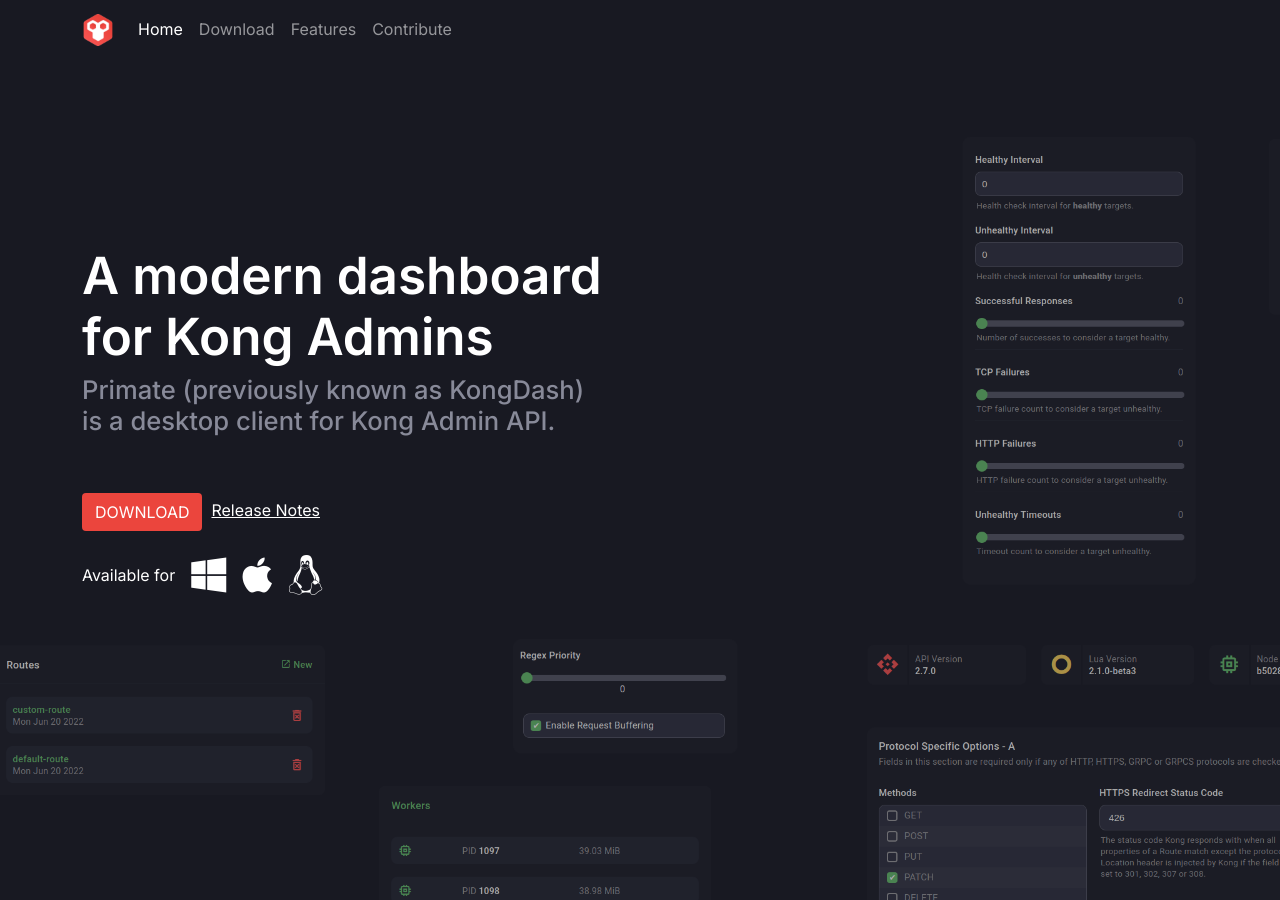
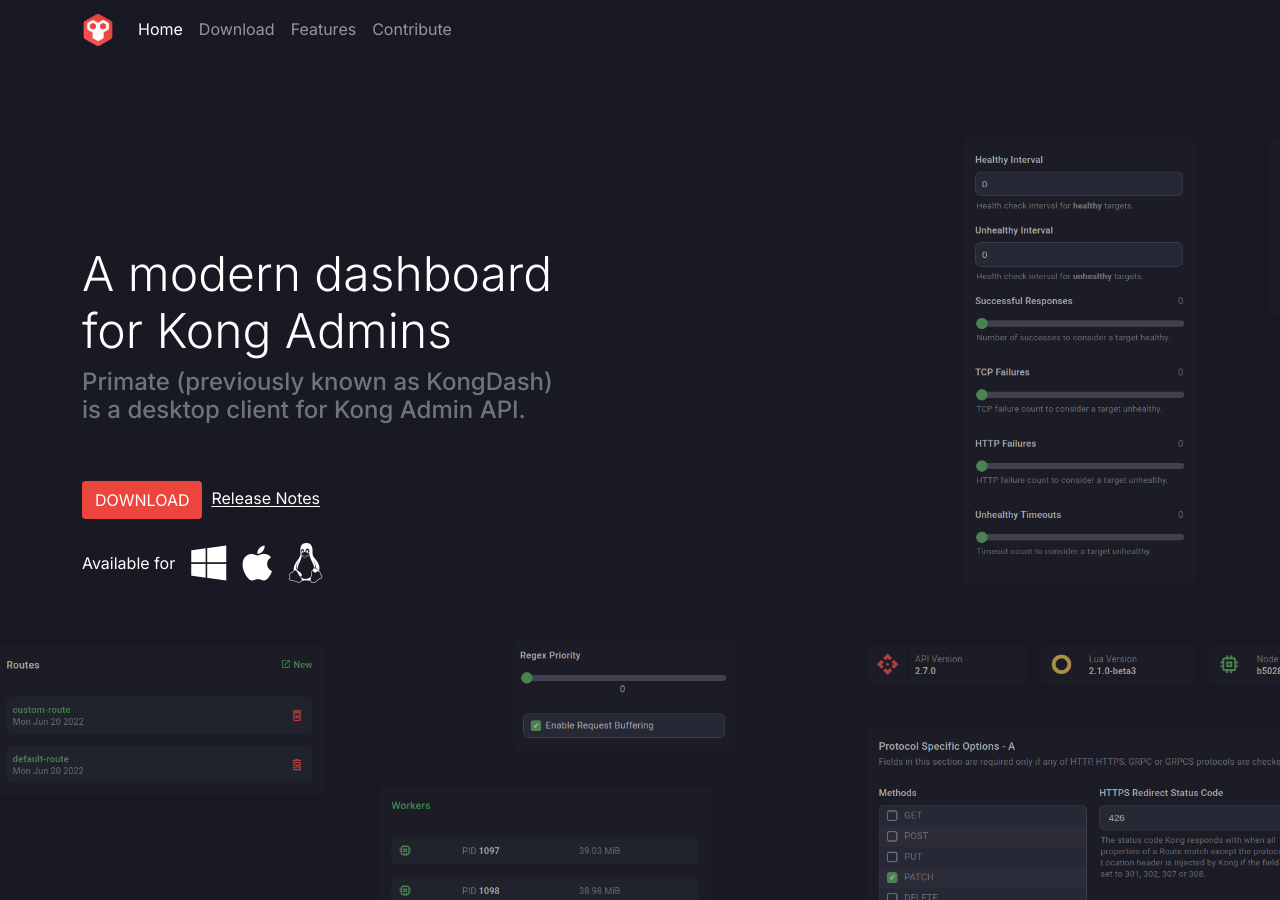
Before and after one commit to getprimate/website, a Jekyll site: the page built from index.html, in a window 1280 px wide and 900 px high. Built offline with Jekyll 4.4.1, drawn with Linux system fonts in a browser that asks for light colours; nearby versions of some CDN libraries.

Commit message:
remove: Unwanted style overrides

```diff
--- /dev/null
+++ b/_data/url.yml
@@ -0,0 +1,3 @@
+github_org: "https://github.com/getprimate"
+twitter_profile: "https://twitter.com/getprimate"
+kong_home: https://konghq.com/
--- a/_layouts/default.html
+++ b/_layouts/default.html
@@ -55,7 +55,7 @@
 <div class="spacer py-4"></div>
 <div class="row">
     <div class="col col-sm-12 col-md-4 col-lg-4">
-        <p>Created with <i class="fa-solid fa-heart text-danger"></i> by <a href="#">@ajaysreedhar</a><br />Website hosted on <a href="#">GitHub Pages</a></p>
+        <p>Created with <i class="fa-solid fa-heart text-danger"></i> by <a href="#">@ajaysreedhar</a><br />Website hosted on <a target="_blank" href="{{ site.data.url.github_org }}/website">GitHub Pages</a></p>
     </div><!-- .col -->
 
     <div class="col col-sm-12 col-md-4 col-lg-4">
@@ -76,10 +76,10 @@
 <section class="footer-base">
 <div class="container">
 <div class="row">
-    <div class="col col-sm-12 col-md-6 col-lg-6">Not an official app. No affiliation with <a href="#">Kong HQ</a>.</div><!-- .col -->
-    <div class="col col-sm-12 col-md-6 col-lg-6 text-end">
-        <a href="#"><span class="bi bi-twitter"></span></a>&nbsp;
-        <a href="#"><span class="bi bi-github"></span></a>
+    <div class="col col-12 col-lg-6 text-center text-lg-start">Not an official app. No affiliation with <a href="{{site.data.url.kong_home}}">Kong HQ</a>.</div><!-- .col -->
+    <div class="col col-12 col-lg-6 text-center text-lg-end">
+        <a target="_blank" href="{{ site.data.url.twitter_profile }}"><span class="bi bi-twitter"></span></a>&nbsp;
+        <a target="_blank" href="{{ site.data.url.github_org }}/primate"><span class="bi bi-github"></span></a>
     </div><!-- .col -->
 </div><!-- .row-->
 </div><!-- .container -->
--- a/css/layout.css
+++ b/css/layout.css
@@ -44,6 +44,7 @@
     background-repeat: no-repeat;
 }
 
+/*
 section.overview-home h1 {
     font-size: 3.2rem;
     font-weight: 600;
@@ -54,6 +55,7 @@
     font-size: 1.6rem;
     color: var(--pw_secondary-fg);
 }
+*/
 
 section.overview-info {
     padding: 85px 0;
--- a/index.html
+++ b/index.html
@@ -8,8 +8,8 @@
 <div class="row">
     <div class="col col-sm-12 col-md-12 col-lg-12">
         <div class="spacer py-5"></div>
-        <h1>A modern dashboard<br />for Kong Admins</h1>
-        <h3>Primate (previously known as KongDash)<br />is a desktop client for Kong Admin API.</h3>
+        <h1 class="display-5 text-white">A modern dashboard<br />for Kong Admins</h1>
+        <h4 class="text-muted">Primate (previously known as KongDash)<br />is a desktop client for Kong Admin API.</h4>
         <p class="pt-5 pb-2">
             <a class="btn btn-accent text-uppercase" href="#">Download</a>&nbsp;
             <a class="text-white" href="#"><u>Release Notes</u></a>
@@ -45,7 +45,7 @@
 <div class="spacer py-4"></div>
 
 <div class="row">
-    <div class="col col-sm-12 col-md-12 col-lg-4">
+    <div class="col col-12 col-lg-4">
         <div class="x-platform-logo"><i class="fa-brands fa-windows"></i></div>
         <div class="py-4">
             <h5>Windows</h5>
@@ -55,7 +55,7 @@
         </div>
     </div><!-- .col -->
 
-    <div class="col col-sm-12 col-md-12 col-lg-4">
+    <div class="col col-12 col-lg-4">
         <div class="x-platform-logo"><i class="fa-brands fa-apple"></i></div>
         <div class="py-4">
             <h5>macOS</h5>
@@ -65,7 +65,7 @@
         </div>
     </div><!-- .col -->
 
-    <div class="col col-sm-12 col-md-12 col-lg-4">
+    <div class="col col-12 col-lg-4">
         <div class="x-platform-logo"><i class="fa-brands fa-linux"></i></div>
         <div class="py-4">
             <h5>Linux distros</h5>
@@ -84,19 +84,19 @@
 <div class="container">
 
 <div class="row">
-    <div class="col col-lg-7 col-md-12 col-sm-12">
-        <h1 class="pe-5 display-5 text-lg-start text-md-center">Store connection settings<br />of multiple Kong instances</h1>
+    <div class="col col-12 col-lg-7">
+        <h1 class="display-5 text-center text-lg-start">Store connection settings<br />of multiple Kong instances</h1>
     </div><!-- .col -->
-    <div class="col col-lg-5 col-md-12 col-sm-12">
-        <h5 class="text-muted text-lg-start text-md-center">Primate stores the connection information in your computer everytime a new connection is added.</h5>
+    <div class="col col-12 col-lg-5">
+        <h5 class="text-muted text-center text-lg-start">Primate stores the connection information in your computer everytime a new connection is added.</h5>
     </div><!-- .col -->
 </div><!-- .row -->
 
 <div class="spacer py-4"></div>
 
 <div class="row">
-    <div class="col col-lg-8 col-md-12 col-sm-12 pb-4"><img src="image/ft-gateways-dark.png" alt="Manage multiple connections" width="100%" /></div><!-- .col -->
-    <div class="col col-lg-4 col-md-12 col-sm-12"><img src="image/ft-gateways-light.png" class="thin-frame" width="100%" alt="Manage multiple connections" /></div><!-- .col -->
+    <div class="col col-12 col-lg-8 pb-4"><img src="image/ft-gateways-dark.png" alt="Manage multiple connections" width="100%" /></div><!-- .col -->
+    <div class="col col-12 col-lg-4"><img src="image/ft-gateways-light.png" class="thin-frame" width="100%" alt="Manage multiple connections" /></div><!-- .col -->
 </div><!-- .row -->
 
 </div><!-- .container -->
@@ -137,7 +137,7 @@
 <div class="container">
 <div class="info-plate">
 <div class="row">
-    <div class="col col-sm-12 col-md-8 col-lg-8">
+    <div class="col col-12 col-lg-8 text-center text-lg-start">
         <h1 class="display-5">Contribute</h1>
         <h5 class="text-muted">Primate is powered by open-source</h5>
         <div class="spacer py-4"></div>
@@ -148,7 +148,7 @@
             <a class="github-button" href="https://github.com/getprimate/primate/fork" data-size="large" aria-label="Fork getprimate/primate on GitHub">Fork</a>
         </p>
     </div><!-- .col -->
-    <div class="col col-sm-12 col-md-4 col-lg-4 bg-github-cover">&nbsp;</div><!-- .col -->
+    <div class="col col-12 col-lg-4 bg-github-cover">&nbsp;</div><!-- .col -->
 </div><!-- .row -->
 </div><!-- .info-plate -->
 </div><!-- .container -->
```
